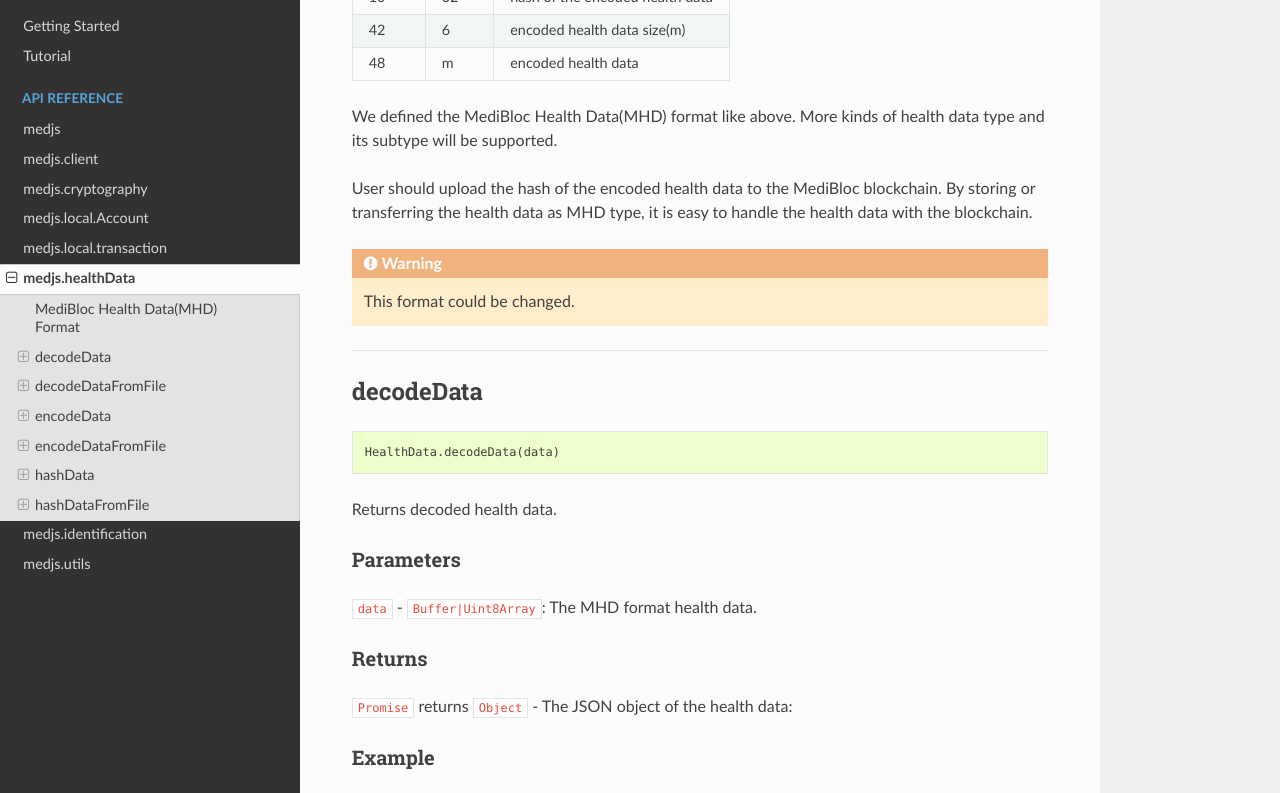
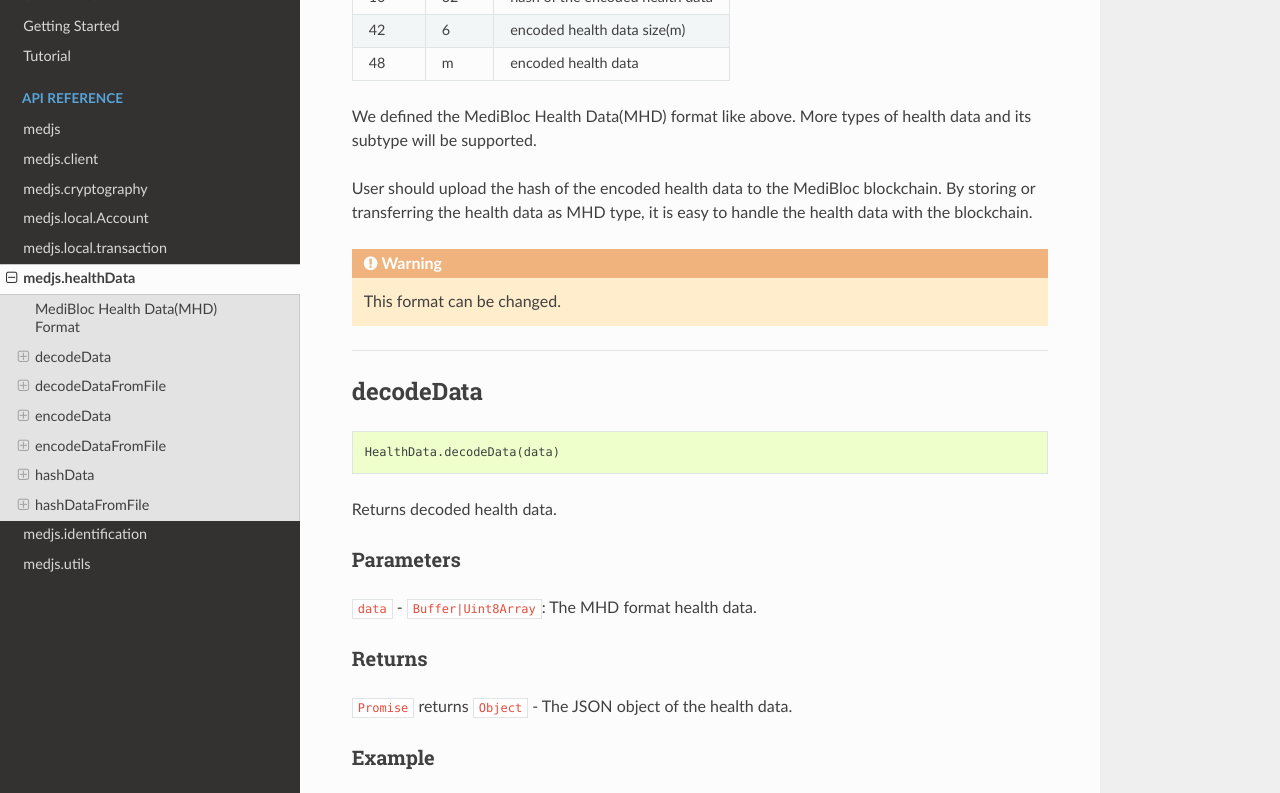
Before and after one commit to medibloc/panacea-js-old, a Sphinx documentation site: the page built from docs/medjs-healthData.rst, in a window 1280 px wide and 1400 px high, scrolled down 857 px. Shown: the part 151-944 px from the top of the window. Built offline with Sphinx 7.4.7 and the Read the Docs theme 2.0.0, drawn with Linux system fonts in a browser that asks for light colours; some of the changed text lies outside the part shown.

Commit message:
Update docs

```diff
--- a/docs/conf.py
+++ b/docs/conf.py
@@ -20,7 +20,7 @@
 # -- Project information -----------------------------------------------------
 
 project = u'medjs'
-copyright = u'2018, MediBloc'
+copyright = u'2018, MediBloc Inc.'
 author = u'MediBloc'
 
 # The short X.Y version
--- a/docs/getting-started.rst
+++ b/docs/getting-started.rst
@@ -6,8 +6,7 @@
 Getting Started
 ===============
 
-medjs is a client-side JavaScript library for `MediBloc - Decentralized platform for personal health record
-<https://github.com/medibloc/go-medibloc>`_.
+`medjs <https://github.com/medibloc/medjs>`_ is a client-side JavaScript library for `medibloc blockchain <https://github.com/medibloc/go-medibloc>`_.
 
 ---------------------------------------------------------------------------
 
--- a/docs/medjs-healthData.rst
+++ b/docs/medjs-healthData.rst
@@ -41,13 +41,13 @@
 ========  ==========   ===============================================
 
 We defined the MediBloc Health Data(MHD) format like above.
-More kinds of health data type and its subtype will be supported.
+More types of health data and its subtype will be supported.
 
 User should upload the hash of the encoded health data to the MediBloc blockchain.
 By storing or transferring the health data as MHD type, it is easy to handle the health data with the blockchain.
 
 .. warning::
-  This format could be changed.
+  This format can be changed.
 
 ---------------------------------------------------------------------------
 
@@ -68,7 +68,7 @@
 Returns
 -------
 
-``Promise`` returns ``Object`` - The JSON object of the health data:
+``Promise`` returns ``Object`` - The JSON object of the health data.
 
 Example
 -------
@@ -116,7 +116,7 @@
 Returns
 -------
 
-``Promise`` returns ``Object`` - The JSON object of the health data:
+``Promise`` returns ``Object`` - The JSON object of the health data.
 
 Example
 -------
--- a/docs/medjs-utils.rst
+++ b/docs/medjs-utils.rst
@@ -67,7 +67,7 @@
 Parameters
 ----------
 
-``string`` - ``String`` : The string to be validated
+``string`` - ``String`` : The string to be validated.
 
 -------
 Returns
```
